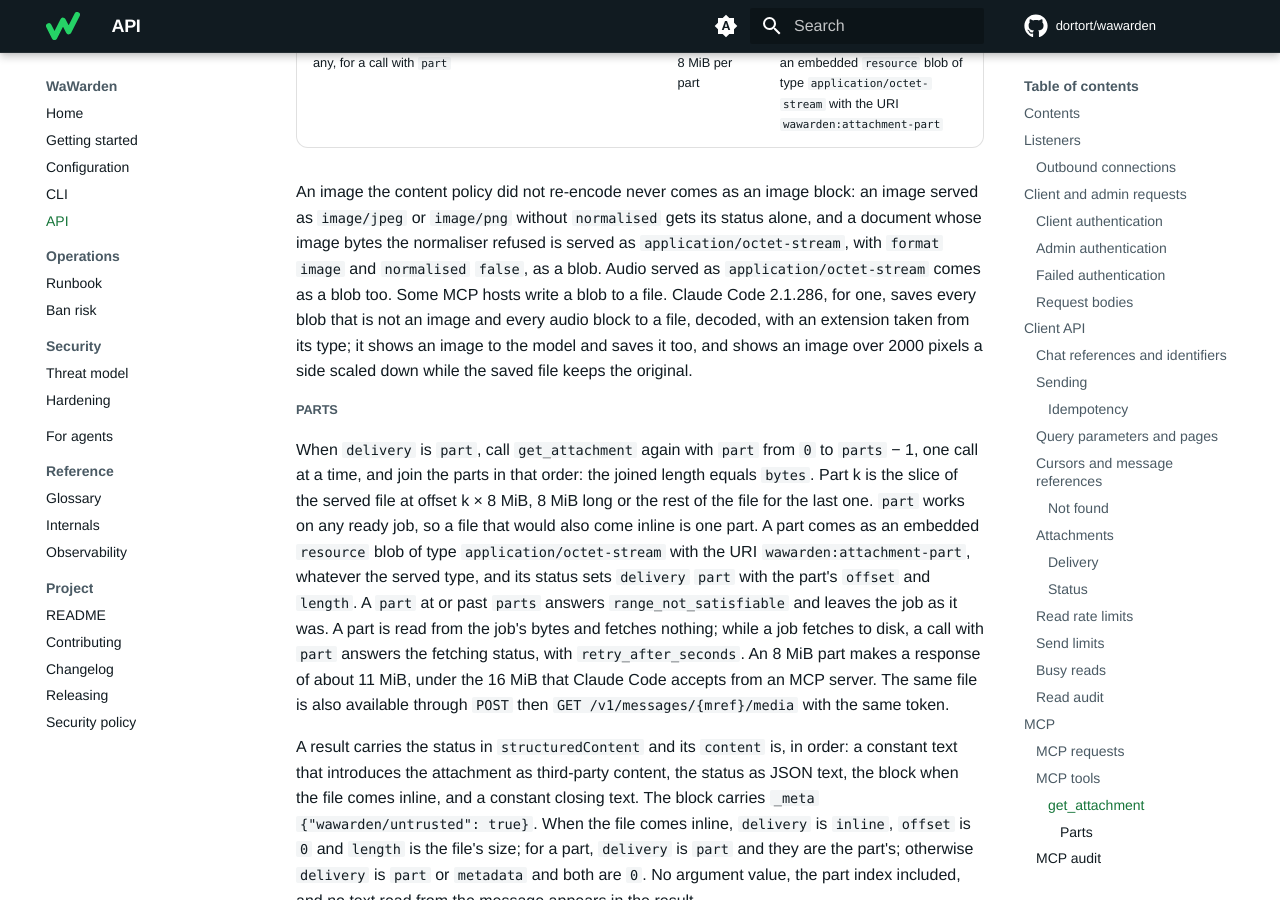
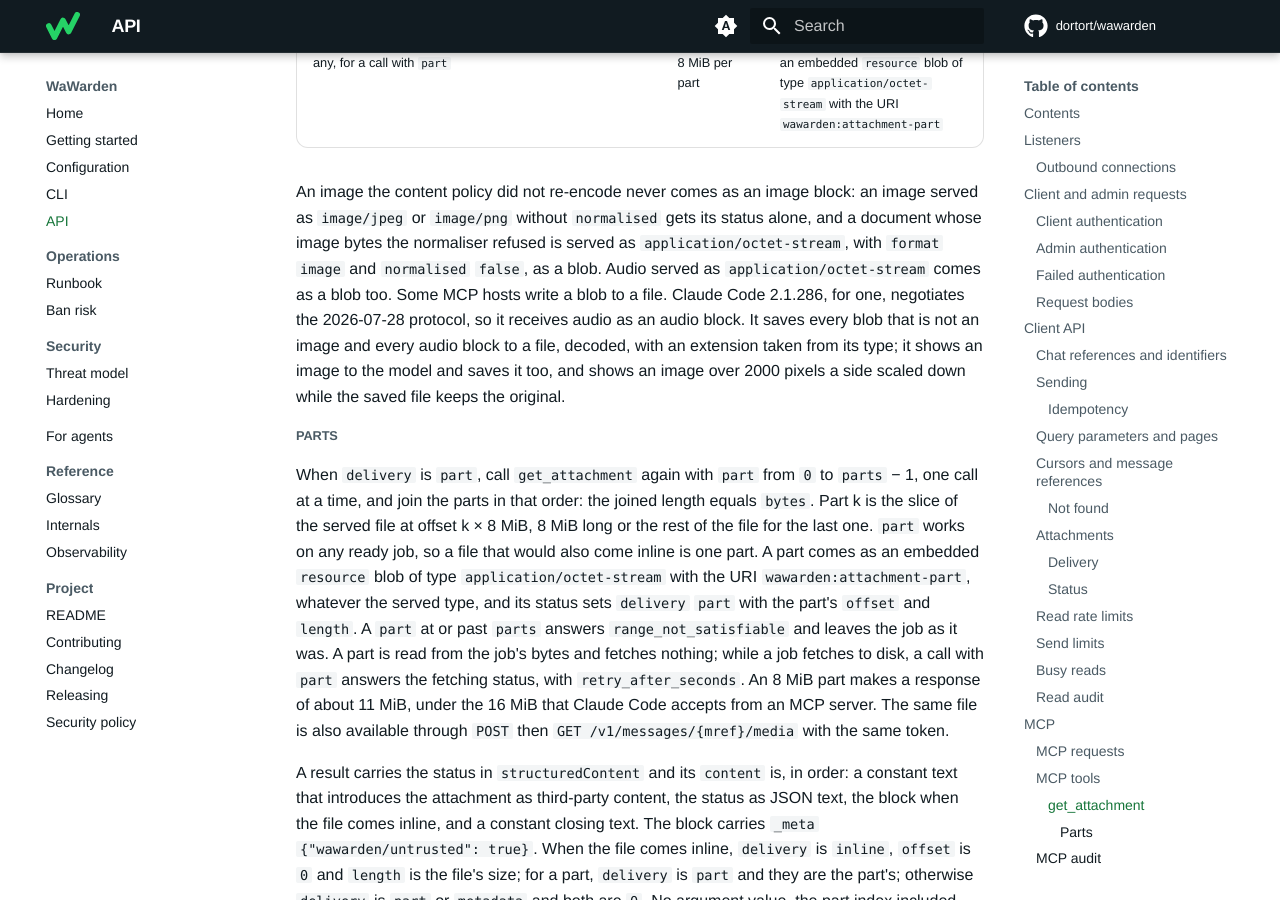
Before and after one commit to dortort/wawarden, an MkDocs documentation site: the page built from docs/api.md, in a window 1280 px wide and 900 px high, scrolled down 26743 px. Built offline with MkDocs 1.6.1 and Material for MkDocs 9.7.7, drawn with Linux system fonts in a browser that asks for light colours; comment, search, counter and statistics services are not loaded.

Commit message:
docs(api): note the protocol version Claude Code negotiates for audio
Co-Authored-By: Claude Opus 5.5 <noreply@anthropic.com>
Co-Authored-By: Claude Fable 5.1 <noreply@anthropic.com>

```diff
--- a/docs/api.md
+++ b/docs/api.md
@@ -977,11 +977,12 @@ an image served as `image/jpeg` or `image/png` without `normalised` gets its
 status alone, and a document whose image bytes the normaliser refused is
 served as `application/octet-stream`, with `format` `image` and `normalised`
 `false`, as a blob. Audio served as `application/octet-stream` comes as a blob
-too. Some MCP hosts write a blob to a file. Claude Code 2.1.286, for one, saves
-every blob that is not an image and every audio block to a file, decoded, with
-an extension taken from its type; it shows an image to the model and saves it
-too, and shows an image over 2000 pixels a side scaled down while the saved
-file keeps the original.
+too. Some MCP hosts write a blob to a file. Claude Code 2.1.286, for one,
+negotiates the 2026-07-28 protocol, so it receives audio as an audio block. It
+saves every blob that is not an image and every audio block to a file,
+decoded, with an extension taken from its type; it shows an image to the model
+and saves it too, and shows an image over 2000 pixels a side scaled down while
+the saved file keeps the original.
 
 ##### Parts
 
```
